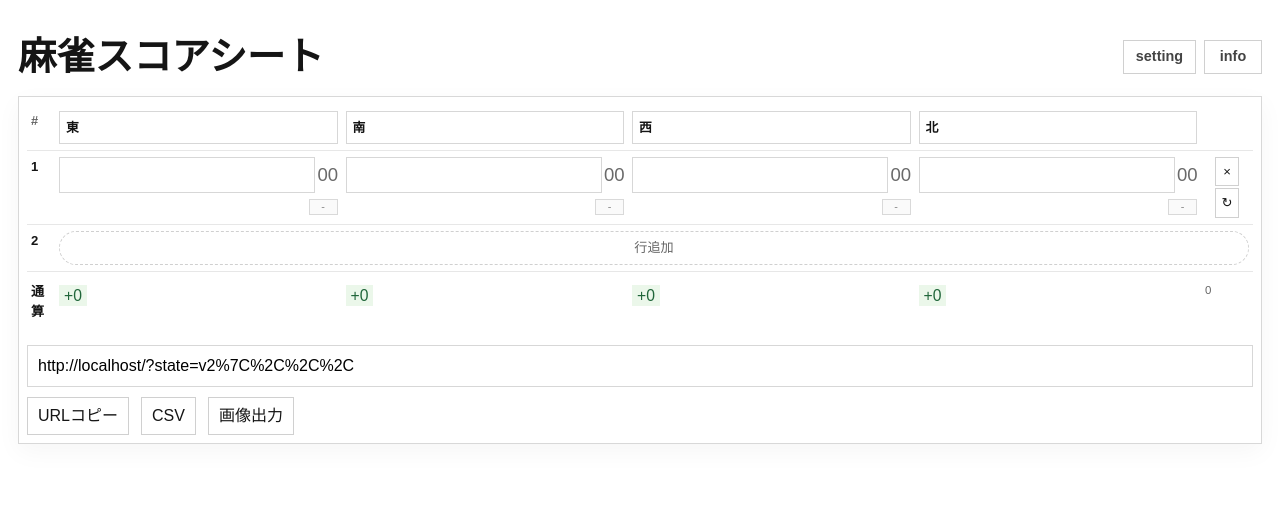
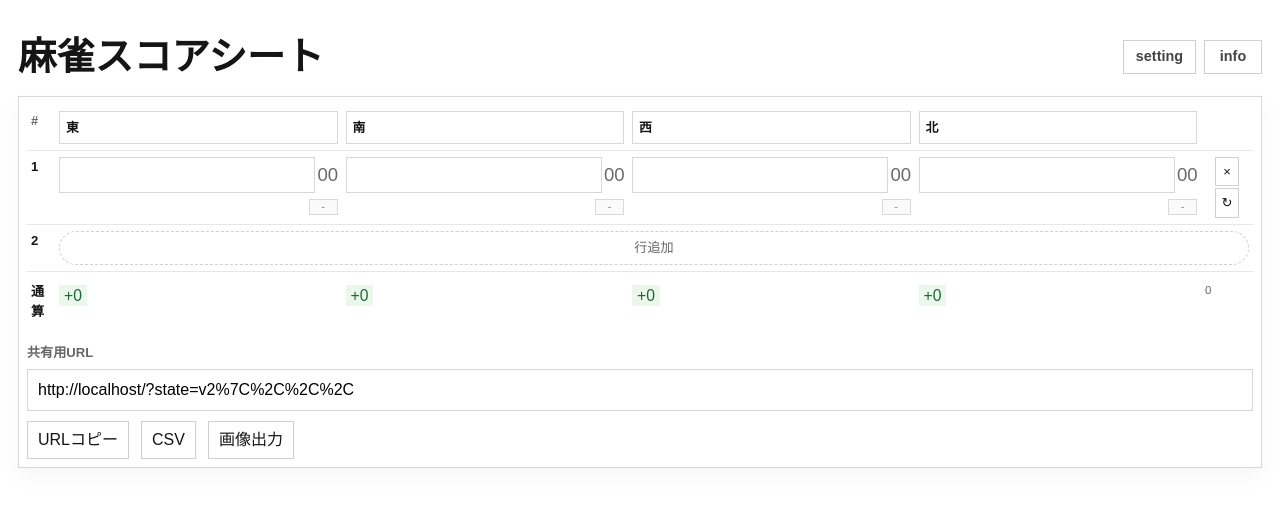
Before and after one commit to Npieju/mahjong-sheet, a React (Vite) app: page / in a window 1280 px wide. Shown: the top 506 px of the page. Built offline with nearby package versions, Linux system fonts and the light colour scheme.

Commit message:
Add share URL label and spacing

```diff
--- a/src/App.tsx
+++ b/src/App.tsx
@@ -477,7 +477,10 @@ function App() {
           </table>
         </div>
 
-        <input className="share-input" type="text" readOnly value={shareUrl} />
+        <div className="share-section">
+          <p className="share-label">共有用URL</p>
+          <input className="share-input" type="text" readOnly value={shareUrl} />
+        </div>
 
         <div className="bottom-actions">
           <button type="button" onClick={copyShareUrl}>{copied ? 'URLコピー済み' : 'URLコピー'}</button>
--- a/src/styles.css
+++ b/src/styles.css
@@ -233,6 +233,17 @@ textarea {
   overflow-x: auto;
 }
 
+.share-section {
+  margin-top: 16px;
+}
+
+.share-label {
+  margin: 0 0 6px;
+  color: #666;
+  font-size: 0.82rem;
+  font-weight: 700;
+}
+
 .table-wrap.exporting-image {
   overflow: visible;
   padding: 8px;
@@ -453,7 +464,6 @@ button {
 
 .share-input {
   width: 100%;
-  margin-top: 18px;
   border: 1px solid #d7d7d7;
   border-radius: 0;
   padding: 8px 10px;
```
